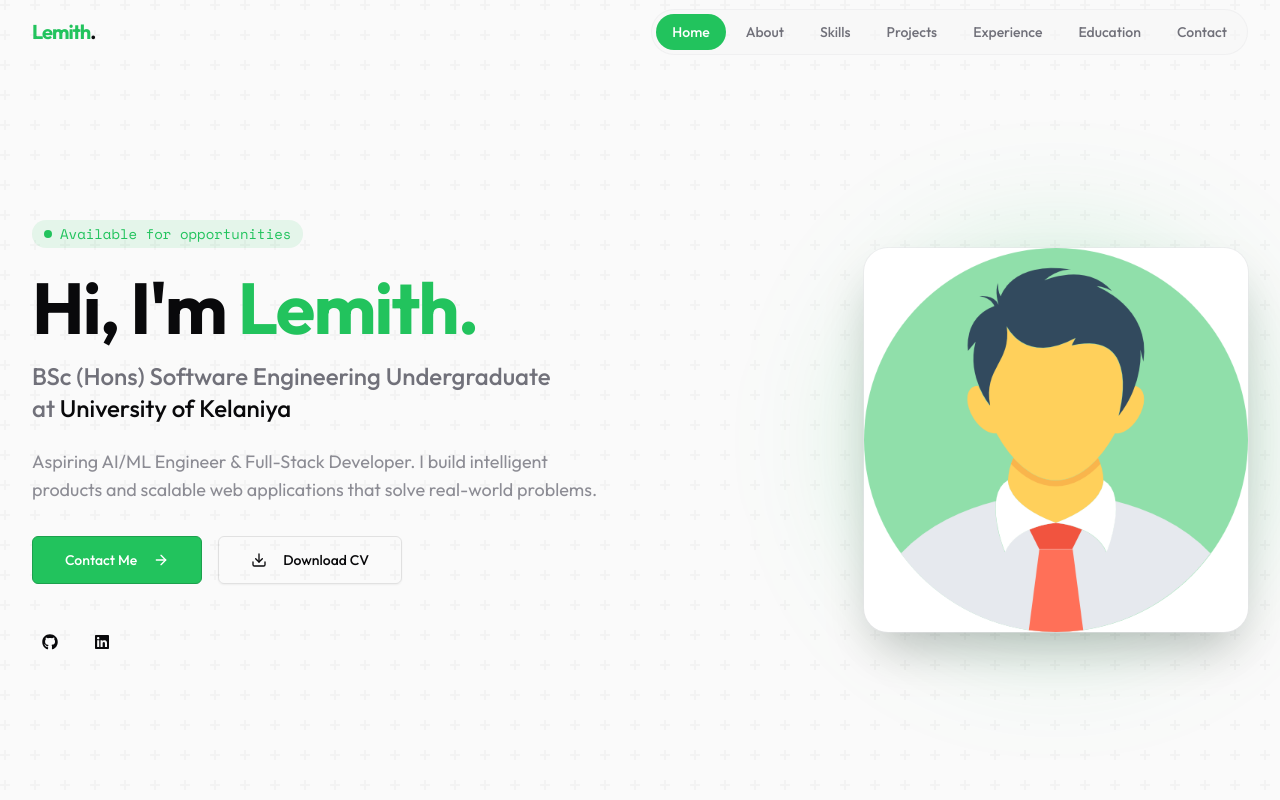
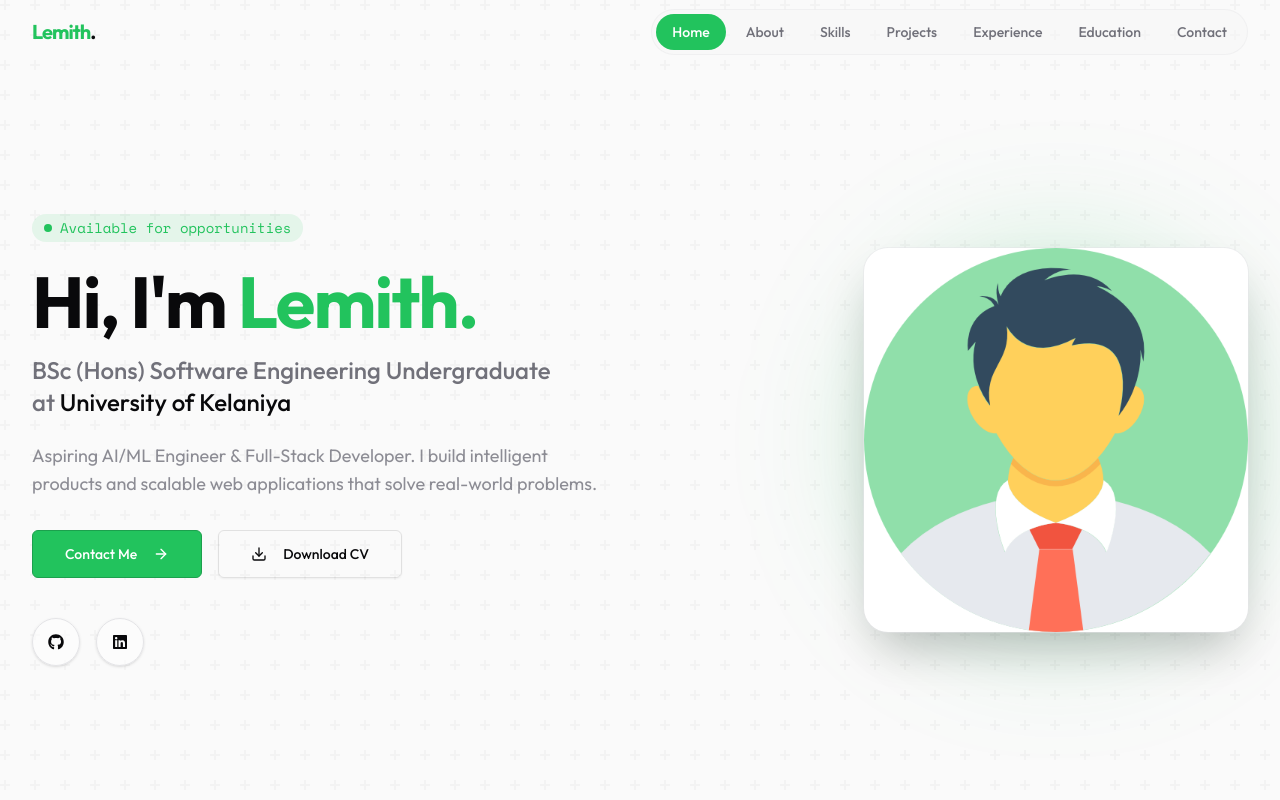
Before and after one commit to Lemith020/my-modern-portfolio, a React (Vite) app: page / in a window 1280 px wide. Shown: the top 800 px of the page. Built offline with nearby package versions, Linux system fonts and the light colour scheme.

Commit message:
add change

```diff
--- a/src/components/Hero.tsx
+++ b/src/components/Hero.tsx
@@ -79,15 +79,16 @@ export function Hero() {
               </motion.div>
             </div>
 
+            {/* Icons ලොකු කර ඇත (h-12 w-12 සහ Icon එක h-6 w-6) */}
             <div className="flex items-center gap-4 pt-4">
               <motion.div
                 whileHover={{ scale: 1.2, rotate: 12 }}
                 whileTap={{ scale: 0.9, rotate: -8 }}
                 transition={liquidTransition}
               >
-                <Button variant="ghost" size="icon" className="rounded-full hover:bg-primary/10 hover:text-primary transition-colors" asChild>
+                <Button variant="outline" size="icon" className="h-12 w-12 rounded-full border-border bg-card/50 hover:bg-primary/10 hover:text-primary transition-colors shadow-sm" asChild>
                   <a href="https://github.com/Lemith020" target="_blank" rel="noopener noreferrer" aria-label="GitHub">
-                    <FaGithub className="h-5 w-5" />
+                    <FaGithub className="h-6 w-6" />
                   </a>
                 </Button>
               </motion.div>
@@ -97,9 +98,9 @@ export function Hero() {
                 whileTap={{ scale: 0.9, rotate: 8 }}
                 transition={liquidTransition}
               >
-                <Button variant="ghost" size="icon" className="rounded-full hover:bg-primary/10 hover:text-primary transition-colors" asChild>
+                <Button variant="outline" size="icon" className="h-12 w-12 rounded-full border-border bg-card/50 hover:bg-primary/10 hover:text-primary transition-colors shadow-sm" asChild>
                   <a href="https://www.linkedin.com/in/lemith-nanditha-b0a738381" target="_blank" rel="noopener noreferrer" aria-label="LinkedIn">
-                    <FaLinkedin className="h-5 w-5" />
+                    <FaLinkedin className="h-6 w-6" />
                   </a>
                 </Button>
               </motion.div>
--- a/src/components/Navbar.tsx
+++ b/src/components/Navbar.tsx
@@ -109,8 +109,13 @@ export function Navbar() {
           <div className="flex items-center gap-4 md:hidden">
             <Sheet>
               <SheetTrigger asChild>
-                <Button variant="ghost" size="icon" aria-label="Open Menu">
-                  <Menu className="h-5 w-5" />
+                <Button
+                  variant="outline"
+                  size="icon"
+                  className="h-11 w-11 rounded-xl border-border bg-card/80 backdrop-blur-sm shadow-sm hover:bg-primary/10 hover:text-primary transition-all duration-300"
+                  aria-label="Open Menu"
+                >
+                  <Menu className="h-6 w-6 transition-transform" />
                 </Button>
               </SheetTrigger>
               <SheetContent side="right" className="w-[280px] sm:w-[350px]">
```
